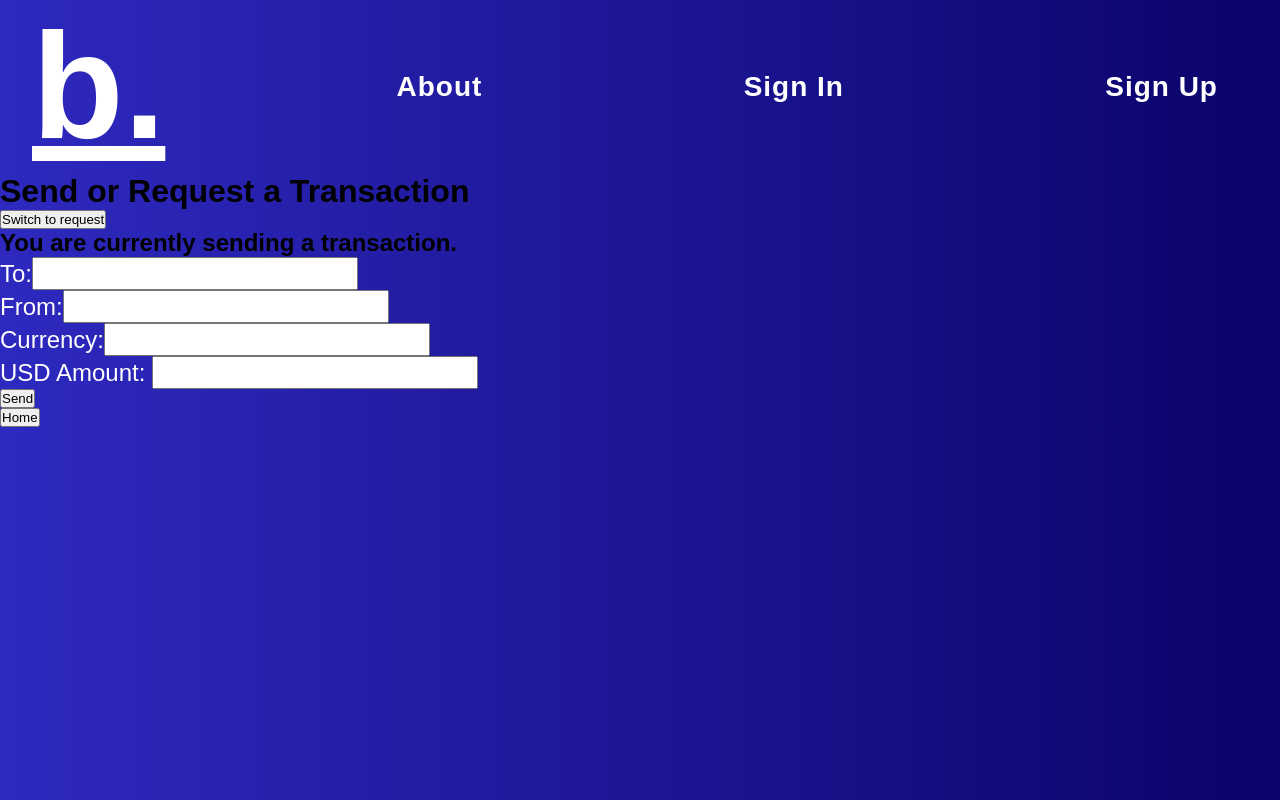
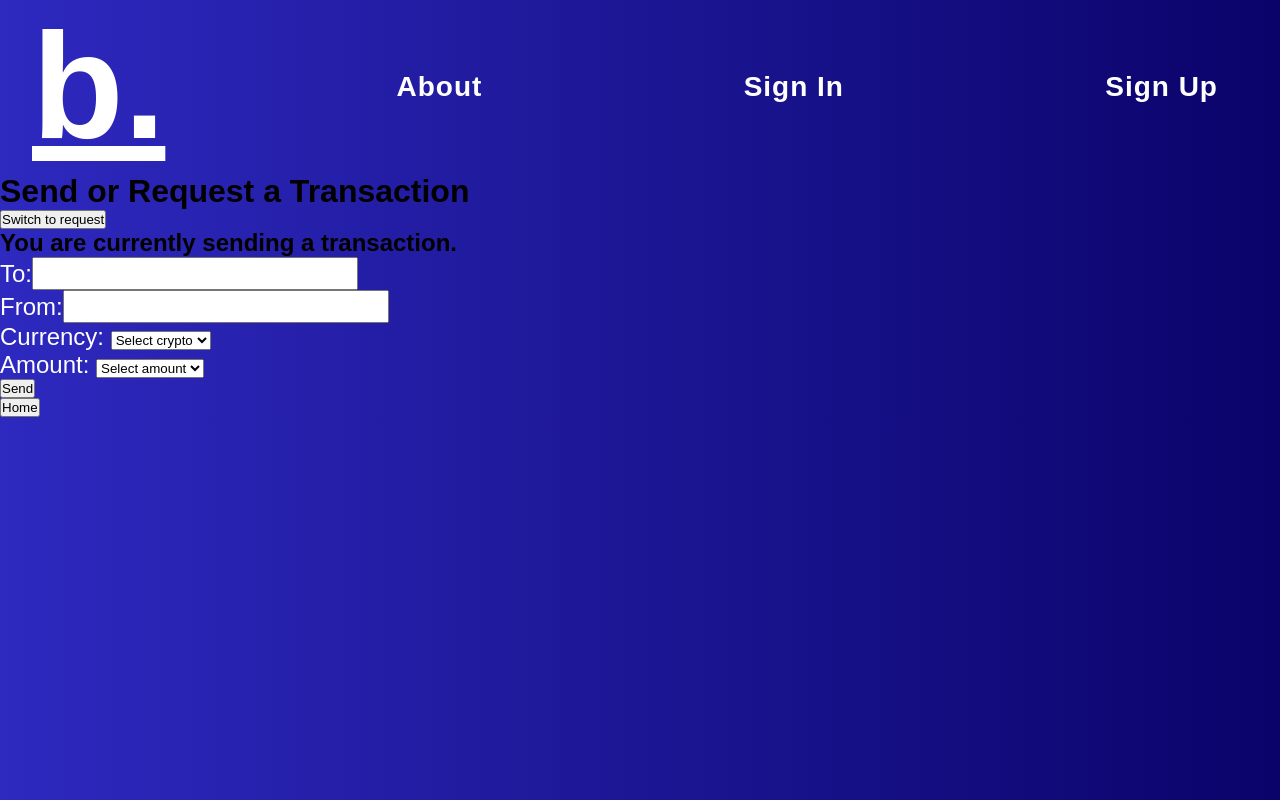
Before and after one commit to mateolopcas/beneFI-front-end, a React (Create React App) app: page /request-send in a window 1280 px wide. Built offline with nearby package versions, Linux system fonts and the light colour scheme.

Commit message:
form select fields

```diff
--- a/src/screens/Request-send/Request.jsx
+++ b/src/screens/Request-send/Request.jsx
@@ -104,25 +104,35 @@ function Request({user}) {
               onChange={handleChange}
             />
           </div>
-          <div className="label-input">
-            <label>Currency:</label>
-            <input
+          <div className="label-select">
+            <label>Currency: </label>
+            <select
             required
-              type="text"
-              name="currency"
+            name='currency'
             value={form.currency}
             onChange={handleChange}
-            />
+            >
+              <option value=''>Select crypto</option>
+              <option value='Bitcoin'>Bitcoin</option>
+              <option value='Ethereum'>Ethereum</option>
+              <option value='Binance'>Binance</option>
+              <option value='Ada'>Ada</option>
+            </select>
           </div>
-          <div className="label-input">
-            <label>USD Amount: </label>
-            <input
+          <div className="label-select">
+            <label>Amount: </label>
+            <select
             required
-              type="text"
-              name="usdAmount"
+            name='usdAmount'
             value={form.usdAmount}
             onChange={handleChange}
-            />
+            >
+              <option value=''>Select amount</option>
+              <option value='25'>$25</option>
+              <option value='50'>$50</option>
+              <option value='75'>$75</option>
+              <option value='100'>$100</option>
+            </select>
           </div>
         </div>
         <button type="submit">Send</button>
--- a/src/screens/Transaction/Transactions.jsx
+++ b/src/screens/Transaction/Transactions.jsx
@@ -4,7 +4,7 @@ import React from 'react'
 import Transaction from '../../components/Transaction.jsx'
 
 function Transactions({user}) {
-  if (user.email.length > 0) {
+  if (user.transactions.length > 0) {
     user.transactions.sort((a, b) => b.date - a.date)
   }
 
@@ -22,7 +22,7 @@ function Transactions({user}) {
         </tr>
         </thead>
         <tbody>
-        {user.email.length > 0 &&
+        {user.transactions.length > 0 &&
         user.transactions.map((transaction, index)=> {
           return (
               <Transaction
```
Lines whose indentation alone changed are shown as unchanged.
